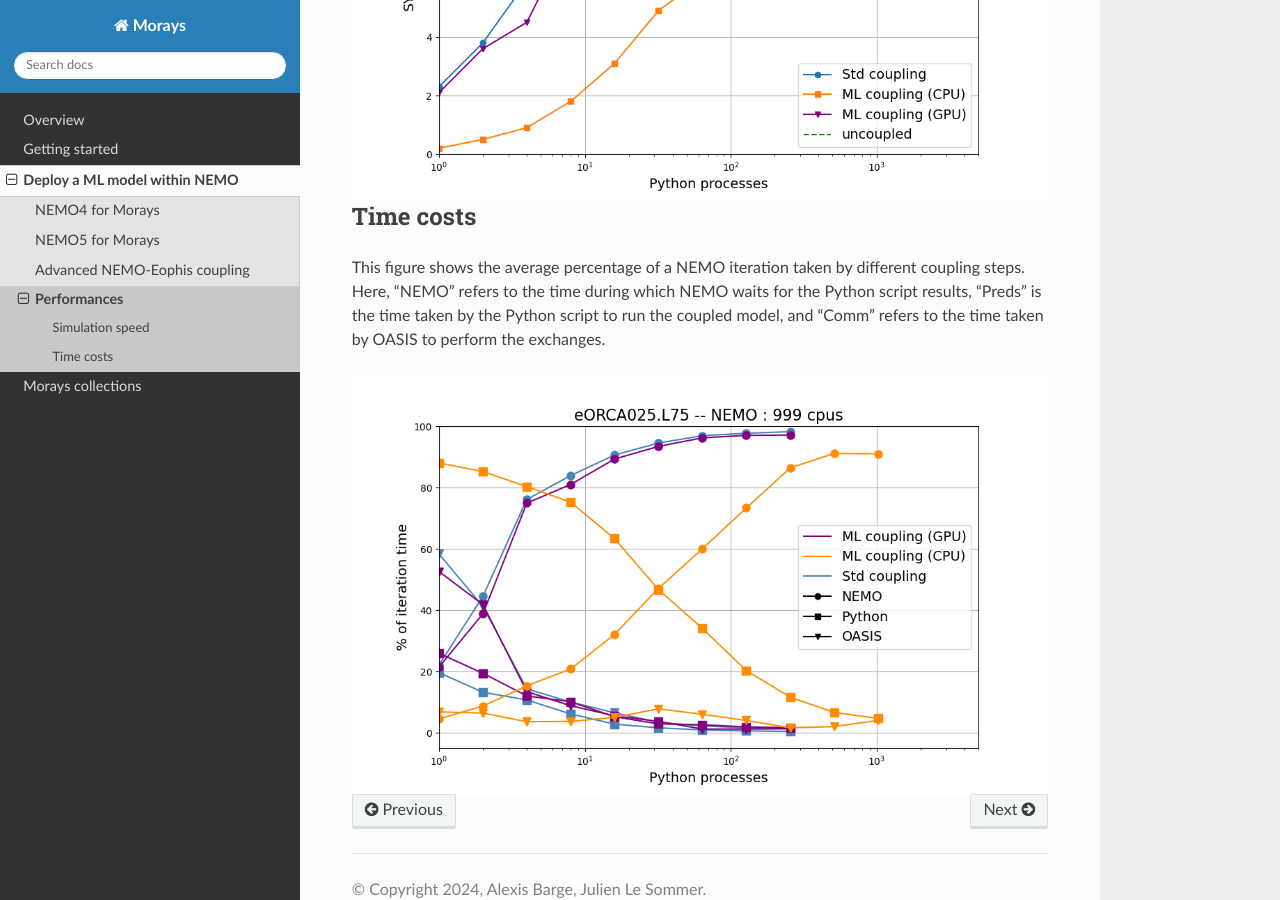
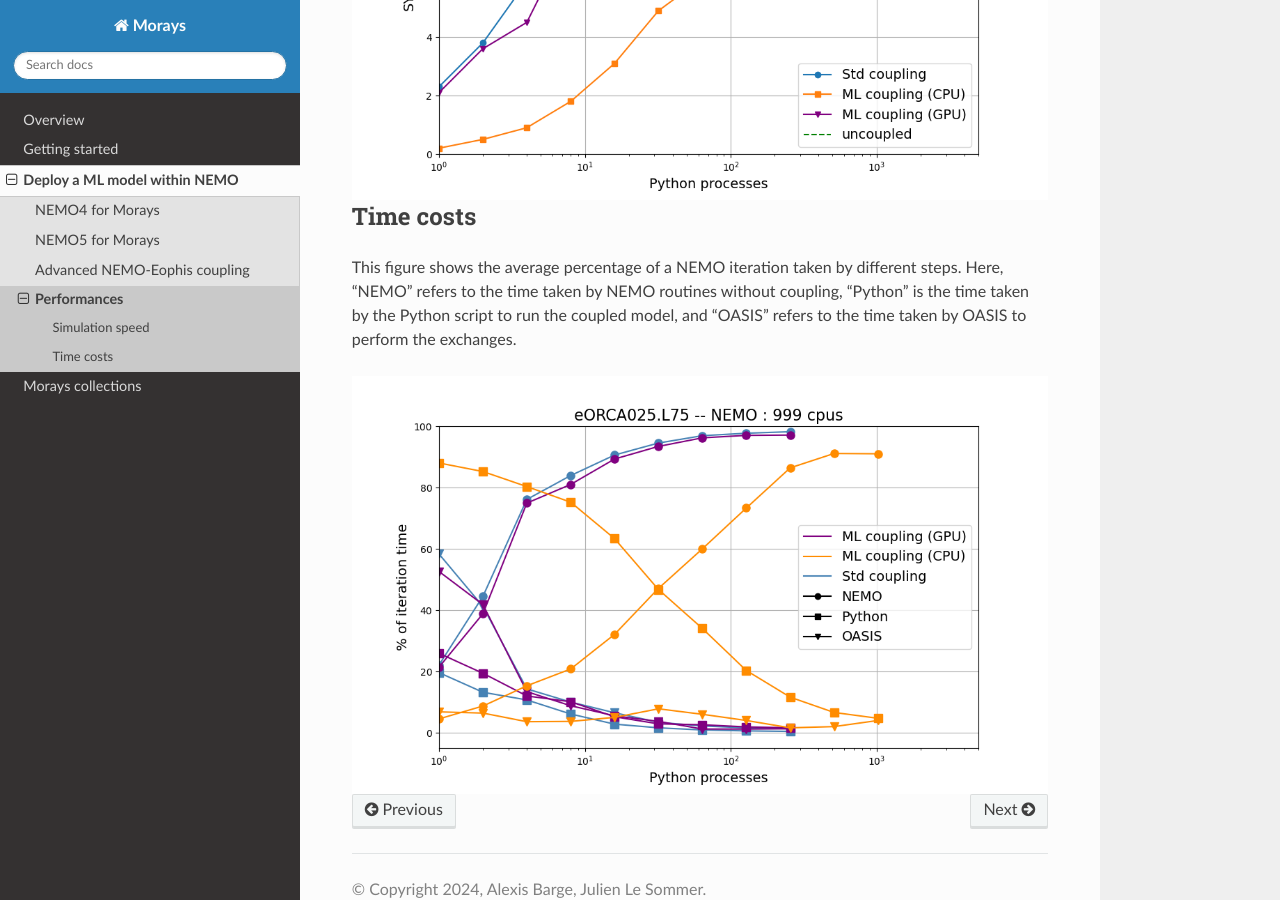
Before and after one commit to morays-community/morays-doc, a Sphinx documentation site: the page built from docs/source/nemo.perf.rst, in a window 1280 px wide and 900 px high, scrolled down 914 px. Built offline with Sphinx 7.4.7 and the Read the Docs theme 2.0.0, drawn with Linux system fonts in a browser that asks for light colours.

Commit message:
update perfo text

```diff
--- a/docs/source/nemo.perf.rst
+++ b/docs/source/nemo.perf.rst
@@ -31,7 +31,7 @@ This figure shows the number of Simulated Year Per Day (SYPD). Without surprises
 Time costs
 ----------
 
-This figure shows the average percentage of a NEMO iteration taken by different coupling steps. Here, "NEMO" refers to the time during which NEMO waits for the Python script results, "Preds" is the time taken by the Python script to run the coupled model, and "Comm" refers to the time taken by OASIS to perform the exchanges.
+This figure shows the average percentage of a NEMO iteration taken by different steps. Here, "NEMO" refers to the time taken by NEMO routines without coupling, "Python" is the time taken by the Python script to run the coupled model, and "OASIS" refers to the time taken by OASIS to perform the exchanges.
 
 
 .. image:: images/time_eORCA025.L75.png
```
